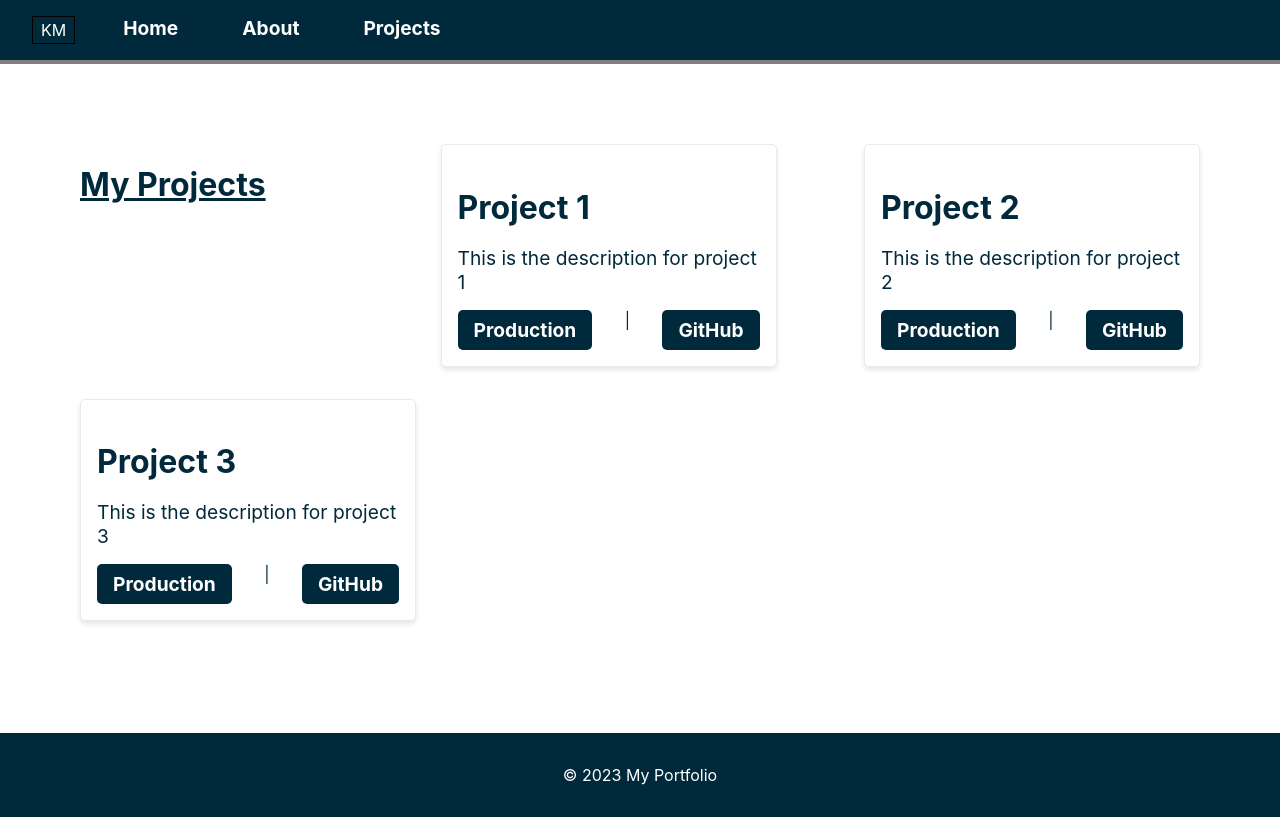
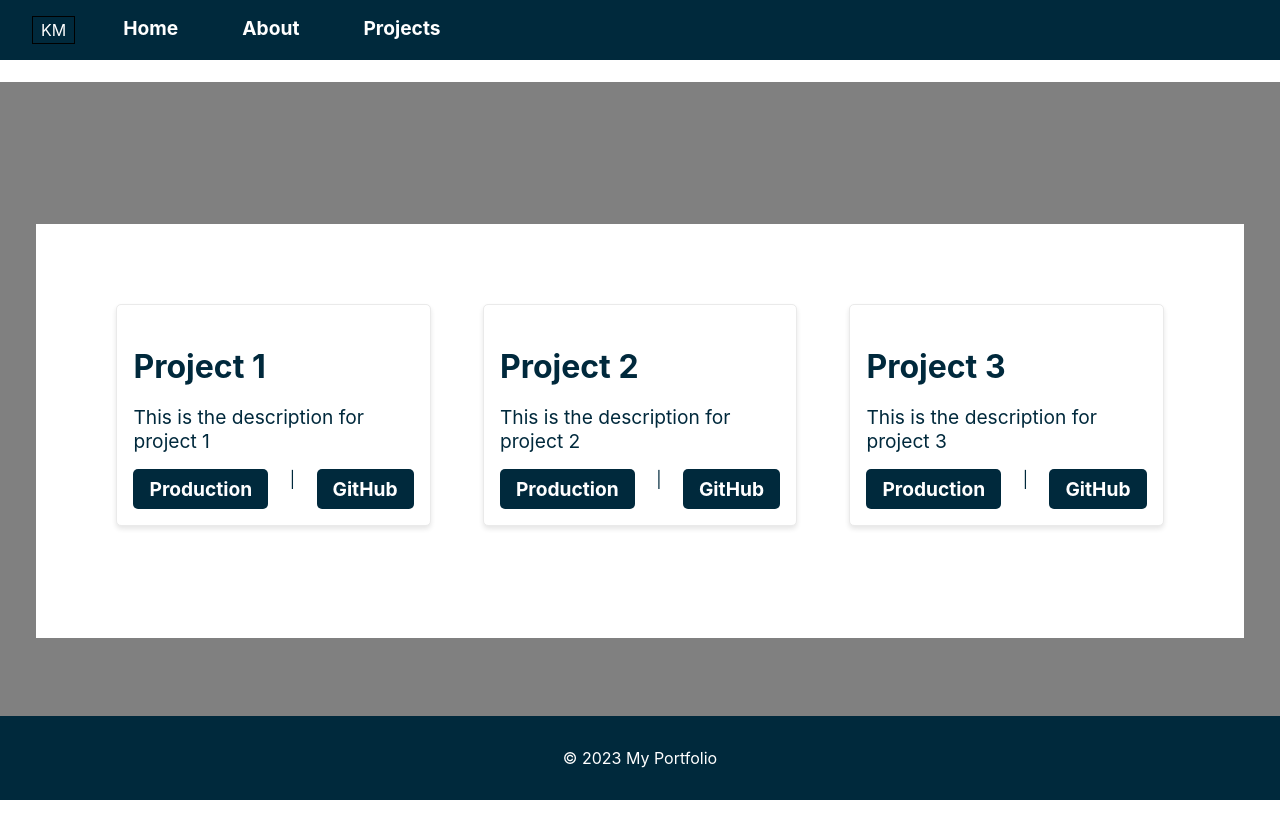
Before and after one commit to thekylemoses/portfolio, a Next.js app: page /projects in a window 1280 px wide. Built offline with nearby package versions, Linux system fonts and the light colour scheme.

Commit message:
Update projects.js

```diff
--- a/pages/projects.js
+++ b/pages/projects.js
@@ -39,11 +39,13 @@
           <Menu />
         </div>
       </header>
+      <div className="myprojects">
+        <h1>My Projects</h1>
+      </div>
+
 
       <main>
         <div className="projects">
-          <u><h1>My Projects</h1></u>
-          <br></br>
           {projects.map(project => (
             <div key={project.id} className="project">
               <h2 className="title">{project.title}</h2>
@@ -77,6 +79,10 @@
           box-shadow: 0 3px 5px rgba(0, 0, 0, 0.1);
         }
 
+        .myprojects {
+          background-color: white
+        }
+
         .title {
           margin-bottom: 0.5rem;
         }
```
